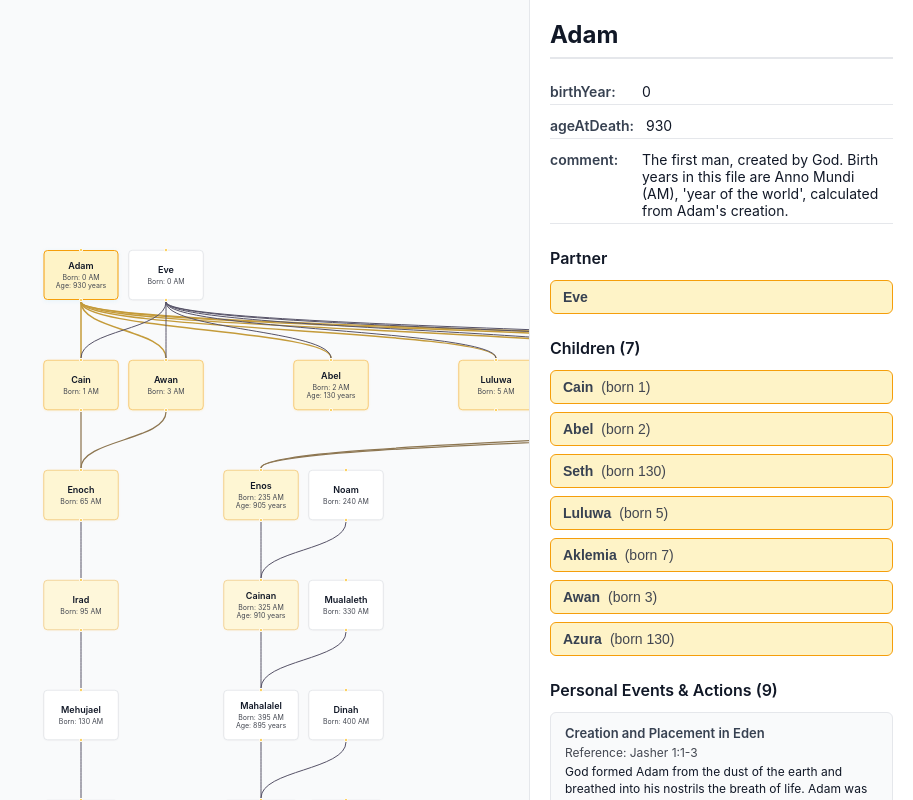
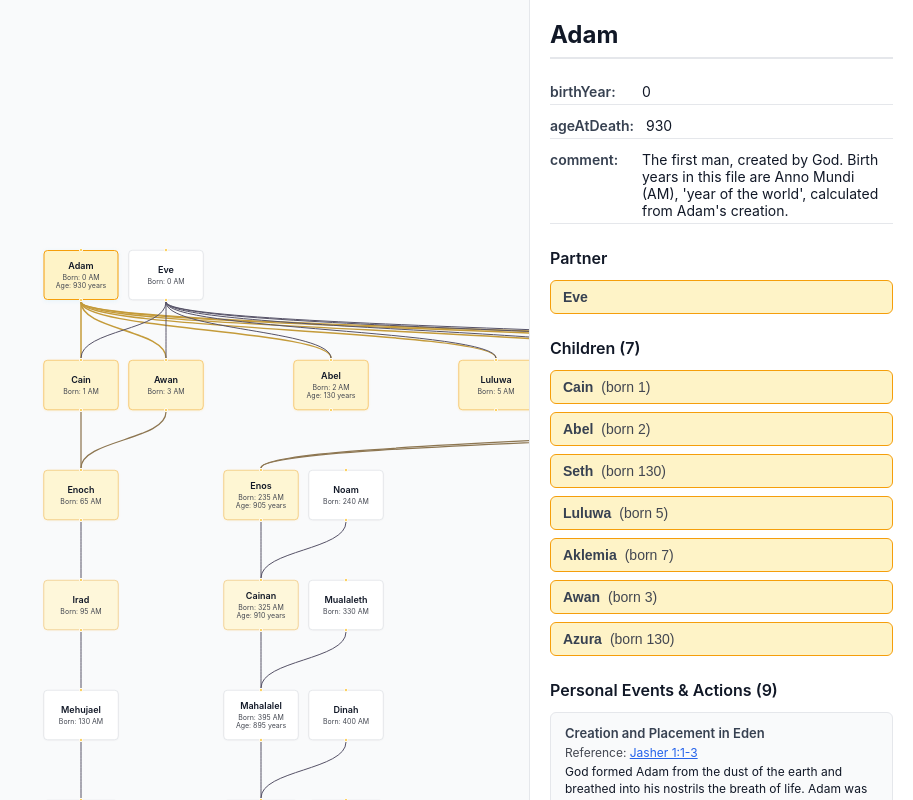
Before and after one commit to RobCvdV/adam-lineage-tree, a React (Vite) app: page / in a window 1280 px wide. Shown: the whole page, without its empty margins (367-1280 px from the left). Built offline with nearby package versions, Linux system fonts and the light colour scheme.

Commit message:
feat: add JasherReferenceLink component and update references in PersonalEventsSection

```diff
--- a/src/components/ClickablePersonName.tsx
+++ b/src/components/ClickablePersonName.tsx
@@ -17,7 +17,7 @@ const ClickablePersonName: React.FC<ClickablePersonNameProps> = ({
 
   const person = useMemo<LineageData | undefined>(() => getPersonData(personId), [personId]);
   const defaultStyle: React.CSSProperties = {
-    color: theme.secondaryText,
+    color: theme.linkText,
     cursor: person ? 'pointer' : 'default',
     textDecoration: person ? 'underline' : 'none',
     transition: 'color 0.2s ease',
@@ -42,7 +42,7 @@ const ClickablePersonName: React.FC<ClickablePersonNameProps> = ({
         e.currentTarget.style.color = theme.primaryText;
       }}
       onMouseLeave={(e) => {
-        e.currentTarget.style.color = style.color || theme.secondaryText;
+        e.currentTarget.style.color = style.color || theme.linkText;
       }}
     >
       {person.name}
--- /dev/null
+++ b/src/components/JasherReferenceLink.tsx
@@ -0,0 +1,50 @@
+import React from 'react';
+import { useTheme } from '../context/ThemeContext';
+
+interface JasherReferenceLinkProps {
+  reference: string;
+}
+
+const JasherReferenceLink: React.FC<JasherReferenceLinkProps> = ({reference}) => {
+  const {theme} = useTheme();
+
+  // Function to create Jasher reference URL
+  const createJasherUrl = (reference: string): string | null => {
+    const regex = /Jasher (\d+)/;
+    const match = regex.exec(reference);
+    if (match) {
+      const chapter = match[1];
+      return `https://sacred-texts.com/chr/apo/jasher/${chapter}.htm`;
+    }
+    return null;
+  };
+
+  const url = createJasherUrl(reference);
+
+  if (url) {
+    return (
+      <a
+        href={url}
+        target="_blank"
+        rel="noopener noreferrer"
+        onMouseOver={(e) => {
+          e.currentTarget.style.color = theme.primaryText;
+        }}
+        onMouseOut={(e) => {
+          e.currentTarget.style.color = theme.linkText;
+        }}
+        style={{
+          color: theme.linkText,
+          textDecoration: 'underline',
+          cursor: 'pointer'
+        }}
+      >
+        {reference}
+      </a>
+    );
+  } else {
+    return <>{reference}</>;
+  }
+};
+
+export default JasherReferenceLink;
--- a/src/components/PersonalEventsSection.tsx
+++ b/src/components/PersonalEventsSection.tsx
@@ -2,6 +2,7 @@ import React from 'react';
 import { useTheme } from '../context/ThemeContext';
 import { LineageData } from '../domain/LineageData';
 import ClickablePersonName from './ClickablePersonName';
+import JasherReferenceLink from './JasherReferenceLink';
 
 interface PersonalEvent {
   personId: string;
@@ -76,7 +77,7 @@ const PersonalEventsSection: React.FC<PersonalEventsSectionProps> = ({
               color: theme.mutedText,
               marginBottom: 4
             }}>
-              Reference: {event.jasherReference}
+              Reference: <JasherReferenceLink reference={event.jasherReference}/>
             </div>
             <div style={{
               fontSize: fontSize.description,
--- a/src/context/ThemeContext.tsx
+++ b/src/context/ThemeContext.tsx
@@ -10,6 +10,7 @@ export interface ThemeColors {
   primaryText: string;
   secondaryText: string;
   mutedText: string;
+  linkText: string;
 
   // Node colors
   nodeBackground: string;
@@ -42,6 +43,7 @@ const lightTheme: ThemeColors = {
   primaryText: '#111827',
   secondaryText: '#374151',
   mutedText: '#434751',
+  linkText: '#2563eb',
 
   nodeBackground: '#ffffff',
   nodeBorder: '#d1d5db',
@@ -70,6 +72,7 @@ const darkTheme: ThemeColors = {
   primaryText: '#f9fafb',
   secondaryText: '#b2b8c5',
   mutedText: '#ababac',
+  linkText: '#f5c60b',
 
   nodeBackground: '#374151',
   nodeBorder: '#6b7280',
```
